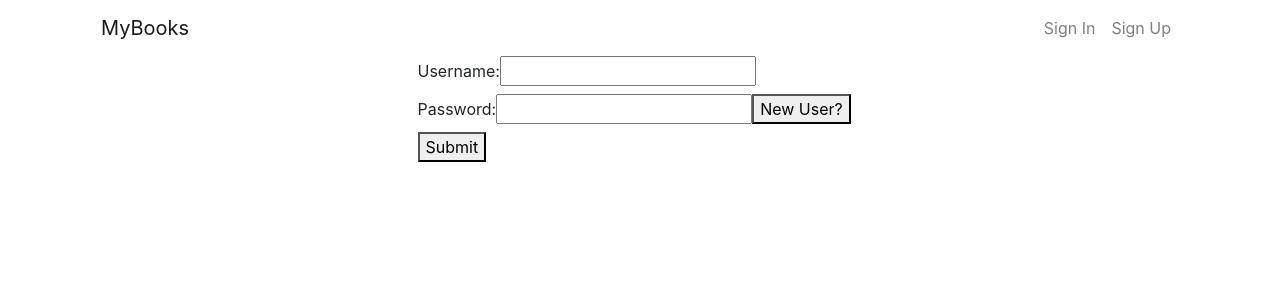
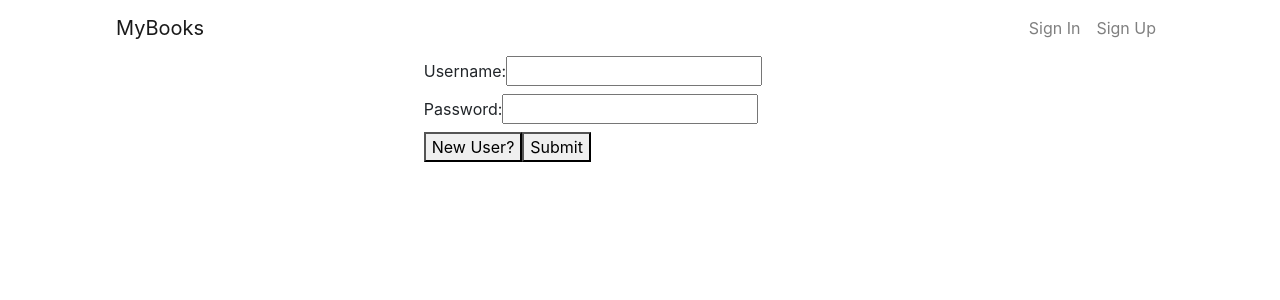
Before and after one commit to smmartin1/myBooks, a React (Create React App) app: page / in a window 1280 px wide. Shown: the top 300 px of the page. Built offline with nearby package versions, Linux system fonts and the light colour scheme.

Commit message:
Added Container and Router

```diff
--- a/src/index.js
+++ b/src/index.js
@@ -1,14 +1,20 @@
 import React from 'react';
 import ReactDOM from 'react-dom/client';
+import Container from 'react-bootstrap/Container';
 import './index.css';
 import App from './App';
+import { BrowserRouter } from 'react-router-dom';
 //import reportWebVitals from './reportWebVitals';
 
 const root = ReactDOM.createRoot(document.getElementById('root'));
 root.render(
-  <React.StrictMode>
-    <App />
-  </React.StrictMode>
+  <BrowserRouter>
+    <React.StrictMode>
+      <Container>
+        <App />
+      </Container>
+    </React.StrictMode>
+  </BrowserRouter>
 );
 
 // If you want to start measuring performance in your app, pass a function
```
